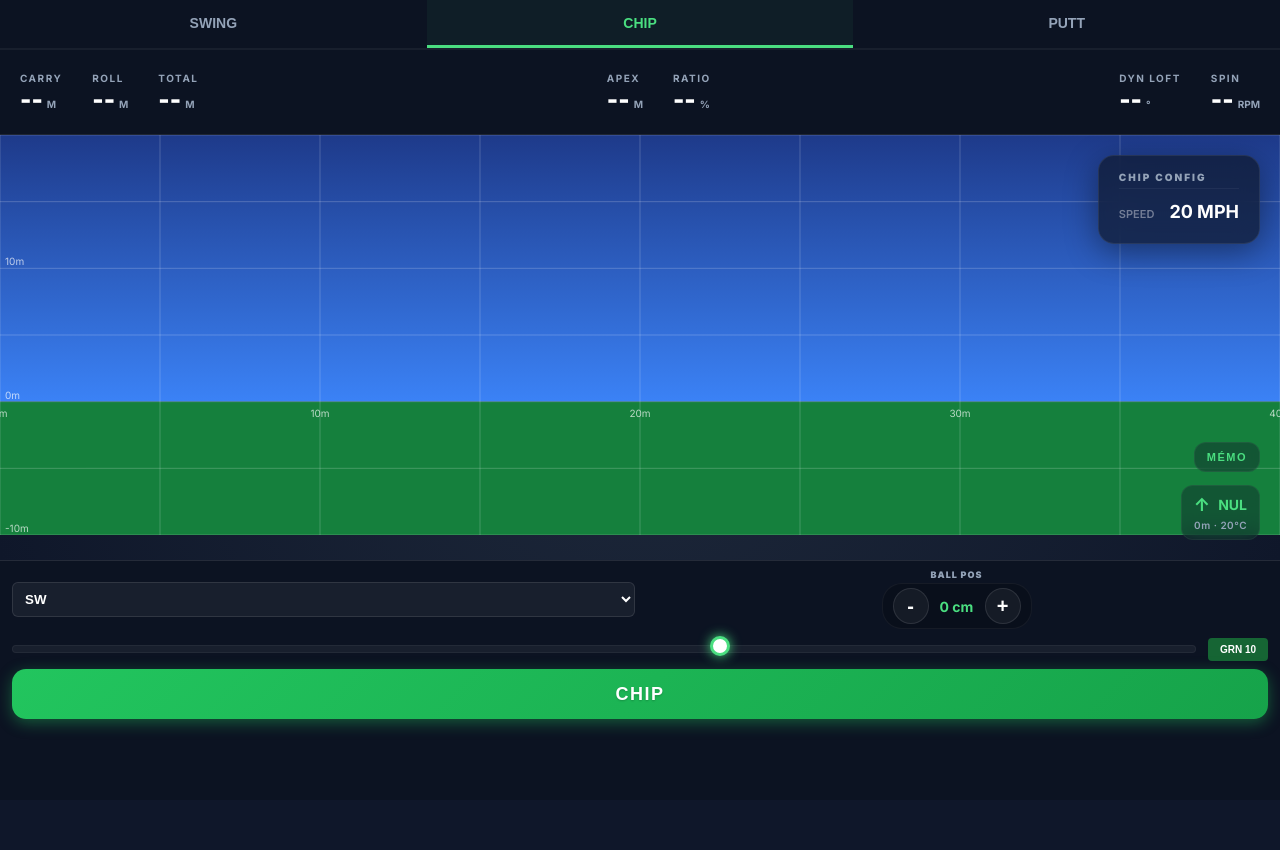
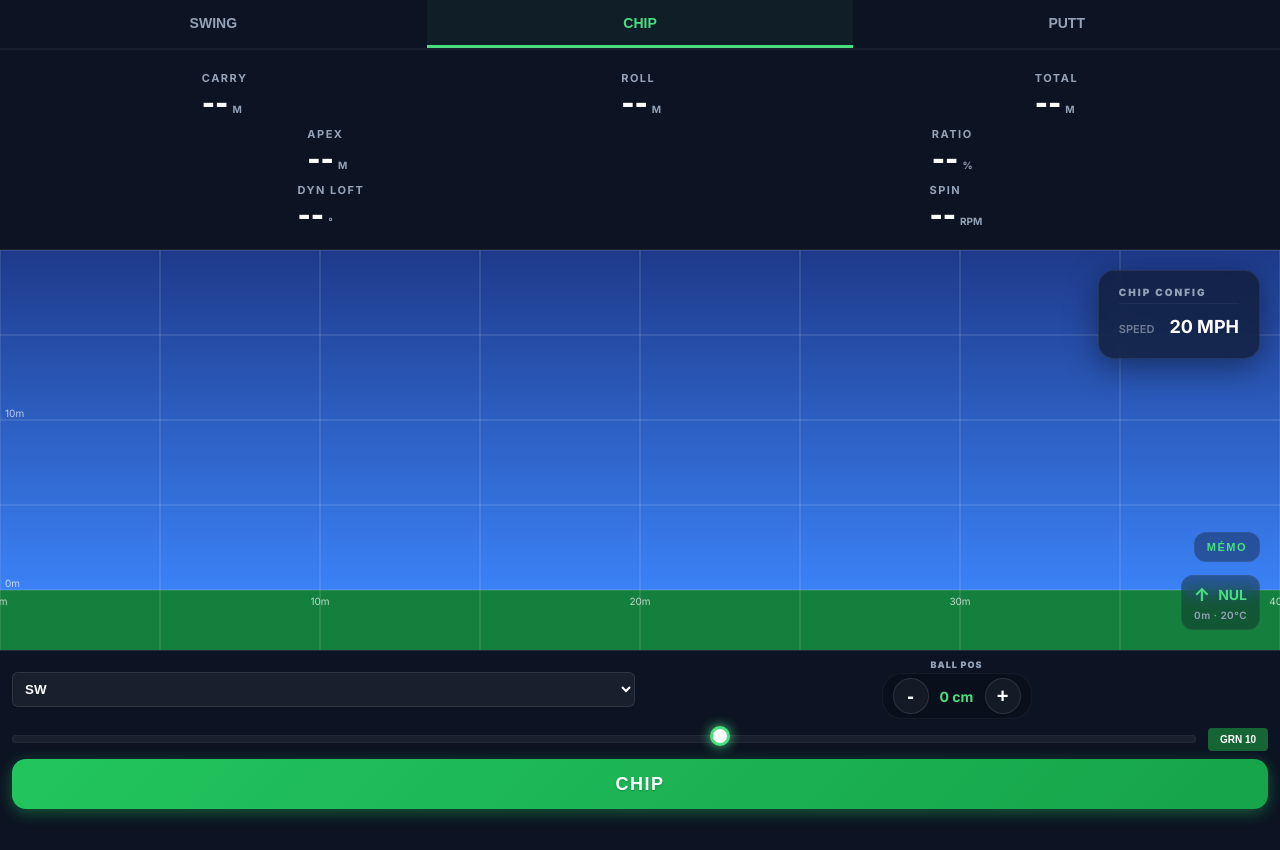
Before and after one commit to nilsmartinez34/Golf_Lab_NM, a website: page index.html in a window 1280 px wide. Both pictures are taken after a click on the button "CHIP". Before the commit the page ends 800 px from the top, so only its background shows below. Drawn offline with nearby package versions, Linux system fonts and the light colour scheme.

```diff
--- a/index.html
+++ b/index.html
@@ -13,7 +13,7 @@
     <link rel="apple-touch-icon" href="ico.png">
     <meta name="theme-color" content="#4ADE80">
 
-    <link rel="stylesheet" href="style.css">
+    <link rel="stylesheet" href="style.css?v=2">
     <link rel="preconnect" href="https://fonts.googleapis.com">
     <link rel="preconnect" href="https://fonts.gstatic.com" crossorigin>
     <link href="https://fonts.googleapis.com/css2?family=Inter:wght@400;600;700;900&display=swap" rel="stylesheet">
--- a/js/ui_manager.js
+++ b/js/ui_manager.js
@@ -258,8 +258,8 @@
     const { maxDist, maxHeight, minHeight } = appState.chipBounds;
     const totalHeightRange = maxHeight - minHeight;
 
-    // Ground line at Y=0, positioned proportionally
-    const groundY = canvas.height * (1 - (0 - minHeight) / totalHeightRange); // ~67% from top
+    // Ground line at Y=0, positioned lower for more flight space (85% from top)
+    const groundY = canvas.height * 0.85;
 
     // Sky gradient (above ground)
     const skyGrad = ctx.createLinearGradient(0, 0, 0, groundY);
@@ -279,7 +279,7 @@
     ctx.textAlign = 'center';
 
     const pxPerM = canvas.width / maxDist;
-    const verticalPxPerM = canvas.height / totalHeightRange;
+    const verticalPxPerM = groundY / maxHeight;
 
     // Vertical grid lines (distance markers)
     for (let d = 0; d <= maxDist; d += 5) {
@@ -443,9 +443,9 @@
     const { maxDist, maxHeight, minHeight } = appState.chipBounds;
     const totalHeightRange = maxHeight - minHeight;
 
-    const groundY = canvas.height * (1 - (0 - minHeight) / totalHeightRange);
+    const groundY = canvas.height * 0.85;
     const pxPerM = canvas.width / maxDist;
-    const verticalPxPerM = canvas.height / totalHeightRange;
+    const verticalPxPerM = groundY / maxHeight;
 
     const flightEnd = result.flightPathEndIndex || result.path.length;
 
@@ -530,9 +530,9 @@
         } else if (appState.mode === 'chip') {
             const { maxDist, minHeight: minH, maxHeight: maxH } = appState.chipBounds;
             const totalH = maxH - minH;
-            const groundY = canvas.height * (1 - (0 - minH) / totalH);
+            const groundY = canvas.height * 0.85;
             const pxPerM = canvas.width / maxDist;
-            const verticalPxPerM = canvas.height / totalH;
+            const verticalPxPerM = groundY / maxH;
             const flightEnd = result.flightPathEndIndex || result.path.length;
 
             let maxSpeed = 0;
--- a/style.css
+++ b/style.css
@@ -203,18 +203,19 @@
     flex: none;
 }
 
-/* SWING MODE SPECIFIC LAYOUT (20/50/30) */
-body:has(#swing-content:not([style*="display: none"])) .top-metrics {
-    height: 20vh;
-}
-
-body:has(#swing-content:not([style*="display: none"])) .gameplay-zone {
+/* CHIP MODE SPECIFIC LAYOUT (25/50/25) */
+body:has(#chip-content:not([style*="display: none"])) .top-metrics {
+    height: 25vh;
+    padding: 10px 15px;
+}
+
+body:has(#chip-content:not([style*="display: none"])) .gameplay-zone {
     height: 50vh;
     flex: none;
 }
 
-body:has(#swing-content:not([style*="display: none"])) .bottom-controls {
-    height: 30vh;
+body:has(#chip-content:not([style*="display: none"])) .bottom-controls {
+    height: 25vh;
     flex: none;
 }
 
@@ -1540,6 +1541,28 @@
 }
 
 /* CHIP MODE SPECIFIC */
+#chip-metrics-header {
+    flex-direction: column;
+    height: 100%;
+    justify-content: center;
+    gap: 10px;
+}
+
+#chip-metrics-header .metric-group {
+    width: 100%;
+    justify-content: space-around;
+    gap: 0;
+}
+
+#chip-metrics-header .metric-item .value-group span:first-child {
+    font-size: 28px;
+    font-weight: 900;
+}
+
+#chip-metrics-header .metric-item .label {
+    font-size: 11px;
+}
+
 #chip-footer {
     display: flex;
     flex-direction: column;
```
